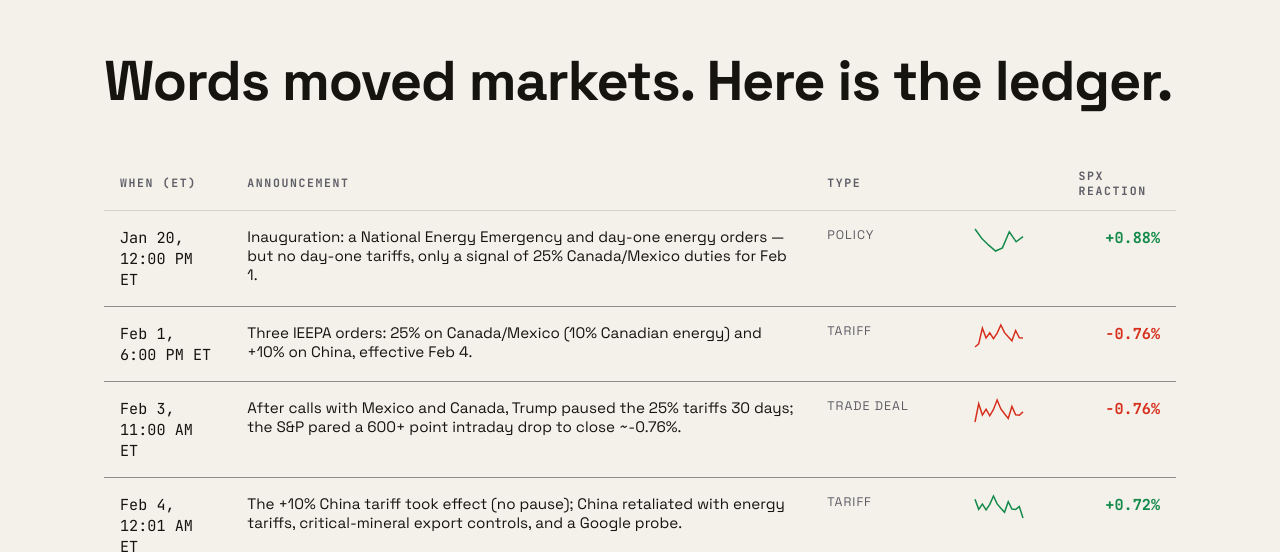
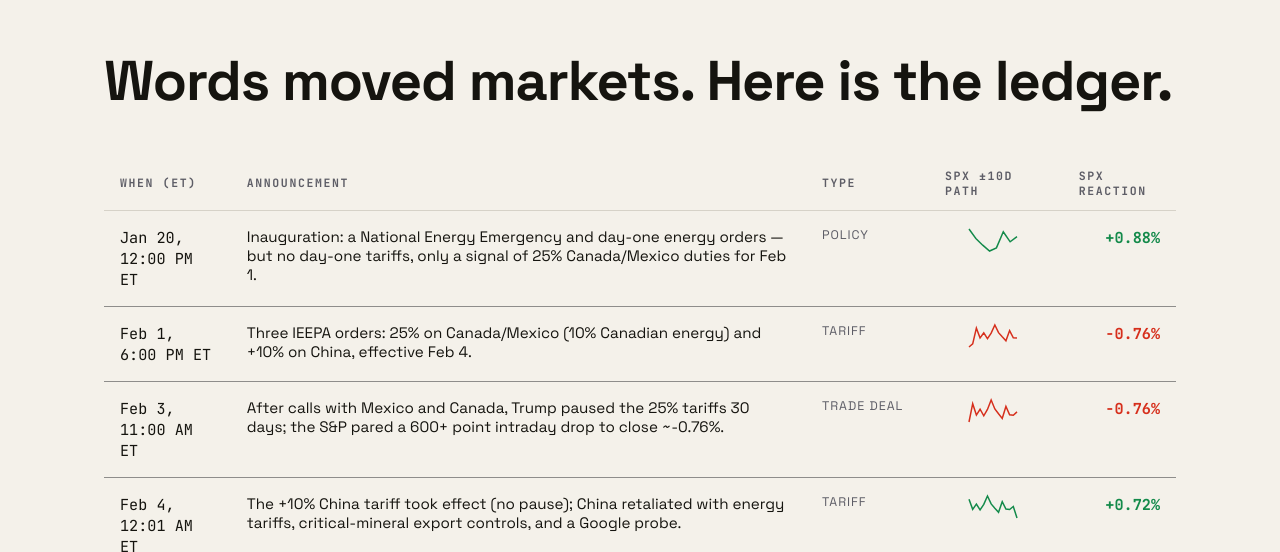
Before and after one commit to andrewli8/truth-and-ticker, a React (Vite) app: page / in a window 1280 px wide. Shown: the part 11448-12000 px from the top of the page. Built offline with nearby package versions, Linux system fonts and the light colour scheme.

Commit message:
feat: visible header for the ledger sparkline column
The mini market-path column had an empty <th> (aria-label only), so sighted users
couldn't tell what it showed. Adds visible '<TICKER> ±10d path' text (the ±10-day
window the sparkline draws) while keeping a fuller aria-label. Tested.

```diff
--- a/src/components/Outro.tsx
+++ b/src/components/Outro.tsx
@@ -30,7 +30,11 @@ export function Outro({ events, primaryTicker, series, onPickEvent }: Props) {
             <th>When (ET)</th>
             <th>Announcement</th>
             <th>Type</th>
-            {series && <th aria-label={`${primaryTicker} around the event`} />}
+            {series && (
+              <th aria-label={`${primaryTicker} price path, ±10 days around the event`}>
+                <span translate="no">{primaryTicker}</span> ±10d path
+              </th>
+            )}
             <th className={styles.num}><span translate="no">{primaryTicker}</span> reaction</th>
           </tr>
         </thead>
```
Also changed, not shown: 1 other file (tests, documents, lock files or other folders).
